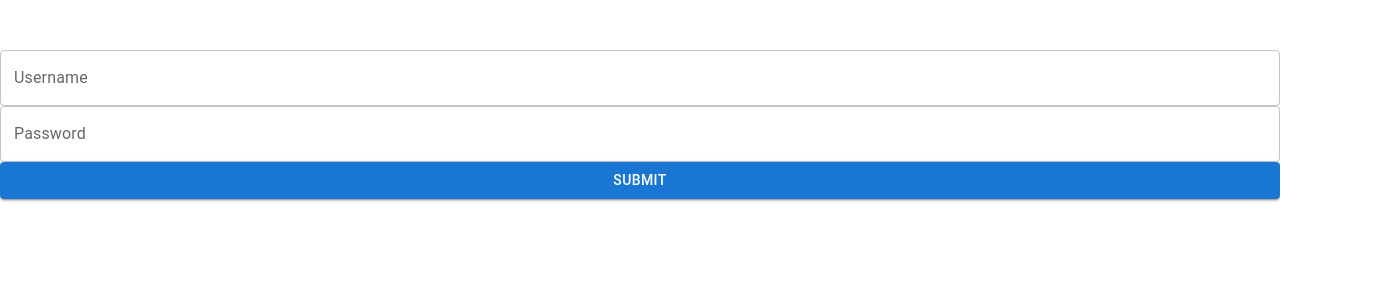
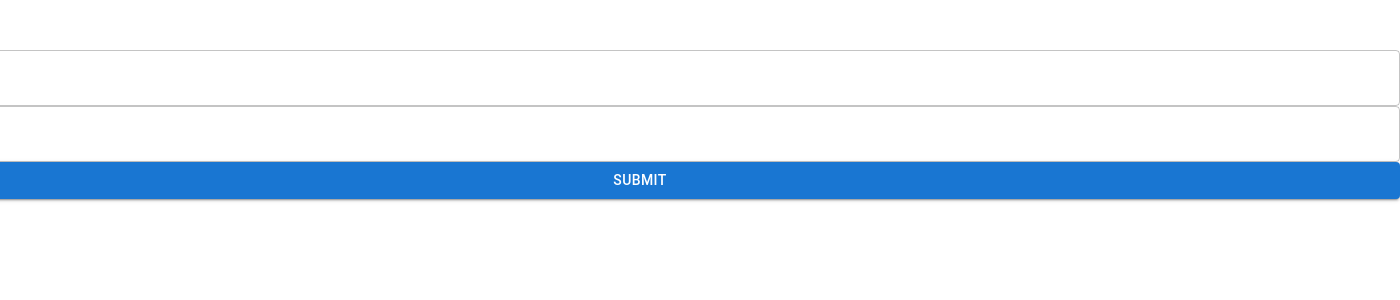
Before and after one commit to smartlightning/react-notes-frontend, a React (Create React App) app: page / in a window 1280 px wide. Shown: the top 300 px of the page, 1400 px wide, since content can reach past the window. Built offline with nearby package versions, Linux system fonts and the light colour scheme.

Commit message:
💄 Styling

```diff
--- a/package.json
+++ b/package.json
@@ -7,7 +7,6 @@
     "@emotion/styled": "^11.10.0",
     "@mui/icons-material": "^5.8.4",
     "@mui/material": "^5.10.0",
-    "@mui/styles": "^5.4.4",
     "@testing-library/jest-dom": "^5.16.5",
     "@testing-library/react": "^13.3.0",
     "@testing-library/user-event": "^13.5.0",
--- a/src/App.tsx
+++ b/src/App.tsx
@@ -3,12 +3,16 @@ import Navbar from './components/layout/Navbar';
 import Router from './Router';
 
 function App() {
-  return(
-    <>
-    <Navbar/>
-    <Router/>
-    </>
-  )
+  return (
+    <div
+      style={{
+        marginLeft: 'calc((100vw - 1520px) /2)',
+        marginRight: 'calc((100vw - 1520px) /2)',
+      }}>
+      <Navbar />
+      <Router />
+    </div>
+  );
 }
 
 export default App;
--- a/src/pages/NotesDashboard.tsx
+++ b/src/pages/NotesDashboard.tsx
@@ -65,13 +65,13 @@ const NotesDashboard = () => {
     <div className='App'>
       <h1>Notes Dashboard</h1>
       <h2>Find all notes here</h2>
-      <Button onClick={logout}>Logout</Button>
+      <Button style = {{float: 'right'}}variant='contained' onClick={logout}>Logout</Button>
 
-      <IconButton onClick={handleOpenDialog}>
+      <IconButton style = {{float: 'right', paddingRight: 20}} onClick={handleOpenDialog}>
         <Add />
       </IconButton>
-      <div style={{ marginLeft: 10 }}>
-        <Grid container spacing={2} style={{ flex: '1 0 0 ' }}>
+      <div>
+        <Grid container spacing={2} style={{ flex: '1 0 0 ', alignContent: 'center' }}>
           {notes.map((note, index) => {
             noteId = note.noteId;
 
```
